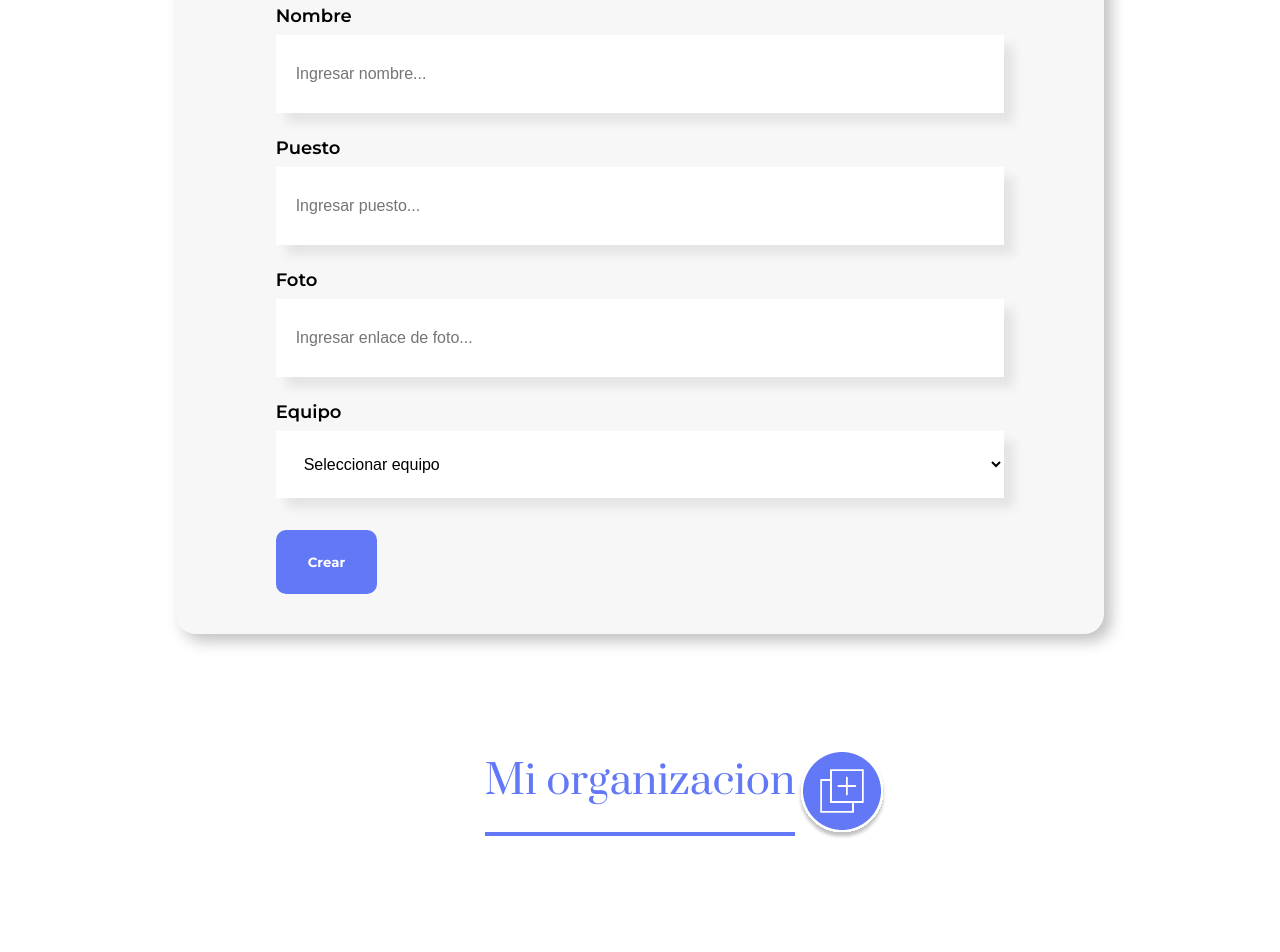
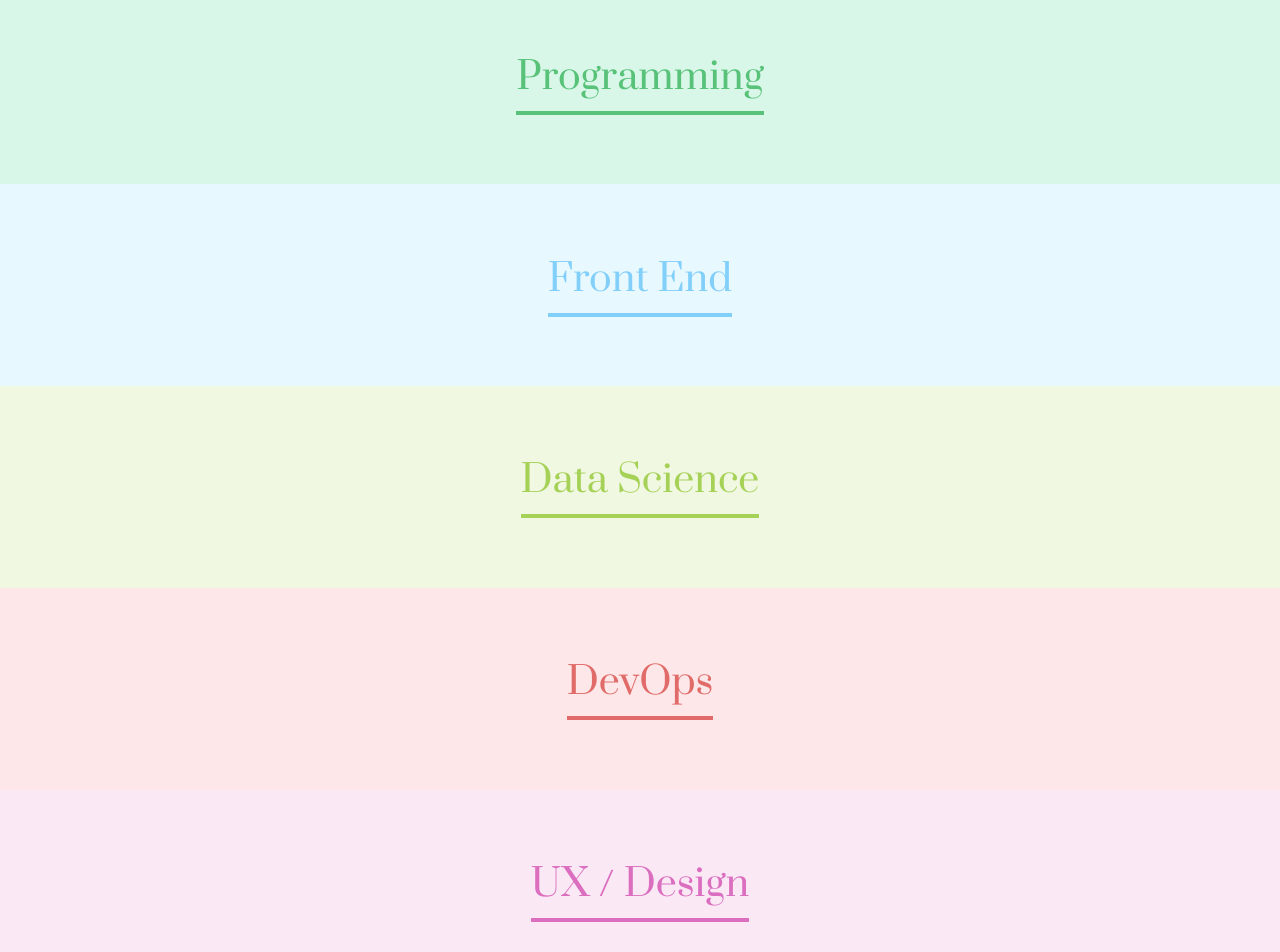
Before and after one commit to Alex-Turing/react-organization-website, a React (Create React App) app: page / in a window 1280 px wide. Shown: the part 680-1632 px from the top of the page. Before the commit the page ends 1556 px from the top, so only its background shows below. Built offline with nearby package versions, Linux system fonts and the light colour scheme.

Commit message:
basic styles as props

```diff
--- a/src/App.js
+++ b/src/App.js
@@ -3,13 +3,53 @@ import './App.css';
 import Header from './components/Header/Header';
 import Form from './components/Form';
 import MyOrg from './components/MyOrg';
+import Team from './components/Team';
 
 function App() {
-  const [showForm, setShowForm] = useState(true);
+  const [showForm, setShowForm] = useState(false);
 
   const switchShowForm = () => {
     setShowForm(!showForm);
   };
+
+  //Lista de Equipos
+  const teamFeatures = [
+    {
+      title: "Programming",
+      primaryColor: "#57C278",
+      secondaryColor: "#D9F7E9"
+    },
+    {
+      title: "Front End",
+      primaryColor: "#82CFFA",
+      secondaryColor: "#E8F8FF"
+    },
+    {
+      title: "Data Science",
+      primaryColor: "#A6D157",
+      secondaryColor: "#F0F8E2"
+    },
+    {
+      title: "DevOps",
+      primaryColor: "#E06B69",
+      secondaryColor: "#FDE7E8"
+    },
+    {
+      title: "UX / Design",
+      primaryColor: "#DB6EBF",
+      secondaryColor: "#FAE9F5"
+    },
+    {
+      title: "Mobile",
+      primaryColor: "#FFBA05",
+      secondaryColor: "#FFF5D9"
+    },
+    {
+      title: "Management and Innovation",
+      primaryColor: "#FF8A29",
+      secondaryColor: "#FFEEDF"
+    }
+  ];
 
   return (
     <div>
@@ -18,8 +58,10 @@ function App() {
       {/* showForm ? <Form /> : <></> */}
 
       {/* Conditional rendering using Shortcut */}
-      {showForm && <Form />}
+      {showForm && <Form teams={teamFeatures.map((team) => team.title)} />}
       <MyOrg switchShowForm={switchShowForm}/>
+      { teamFeatures.map((team) => <Team key={team.title} data={team} />) };
+
     </div>
   );
 }
--- a/src/components/Form/index.js
+++ b/src/components/Form/index.js
@@ -4,7 +4,7 @@ import FormInput from "../FormInput";
 import OptionList from '../OptionList';
 import Button from "../Button";
 
-const Form = () => {
+const Form = (props) => {
     const [name, setName] = useState("");
     const [position, setPosition] = useState("");
     const [photo, setPhoto] = useState("");
@@ -52,6 +52,7 @@ const Form = () => {
                 <OptionList
                     value={team}
                     setTeamValue={setTeam}
+                    teams={props.teams}
                 />
                 <Button>
                     Crear
--- a/src/components/OptionList/index.js
+++ b/src/components/OptionList/index.js
@@ -5,15 +5,7 @@ const OptionList = (props) => {
     // map -> array.map((equipo, index) => {
     //    return <option></option>;
     //});
-    const equipos = [
-        "Programming",
-        "Front End",
-        "Data Science",
-        "DevOps",
-        "UX/Design",
-        "Mobile",
-        "Management and Innovation"
-    ];
+
 
     const handleChange = (e) => {
         console.log('Cambio en option list', e.target.value);
@@ -25,7 +17,7 @@ const OptionList = (props) => {
             <label>Equipo</label>
             <select value={props.value} onChange={handleChange}>
                 <option value="" disabled defaultValue="" hidden>Seleccionar equipo</option>
-                { equipos.map((equipo, index) => <option key={index} value={equipo}>{equipo}</option>)}
+                { props.teams.map((equipo, index) => <option key={index} value={equipo}>{equipo}</option>)}
             </select>
         </div>
     );
--- /dev/null
+++ b/src/components/Team/Team.css
@@ -0,0 +1,15 @@
+.team {
+    width: 100%;
+    padding: 32px;
+    box-sizing: border-box;
+    text-align: center;
+    font-size: 32px;
+}
+
+.team h3 {
+    font-weight: 400;
+    color: #212121;
+    border-bottom: 4px solid;
+    display: inline-block;
+    padding-bottom: 8px;
+}
--- /dev/null
+++ b/src/components/Team/index.js
@@ -0,0 +1,23 @@
+import './Team.css';
+
+const Team = (props) => {
+
+    //Destructuracion
+    const {primaryColor, secondaryColor, title} = props.data;
+
+    const objectBackgroundColor = {
+        backgroundColor: secondaryColor
+    }
+
+    const objectTitleColor = {
+        color: primaryColor
+    };
+    return(
+        <section className="team" style={objectBackgroundColor}>
+            <h3 style={objectTitleColor}>{title}</h3>
+            <div className='employees'></div>
+        </section>
+    );
+};
+
+export default Team;
```
